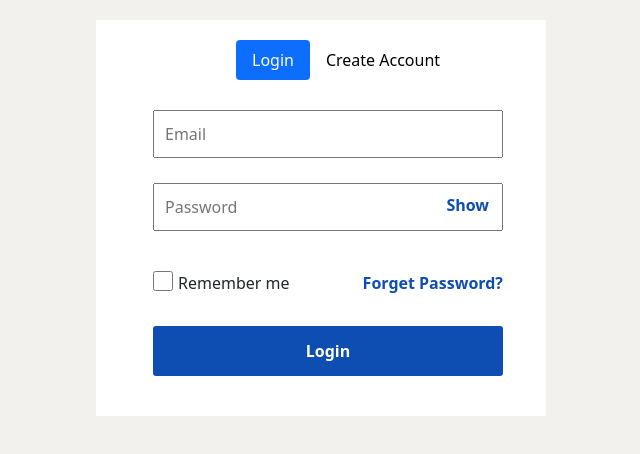
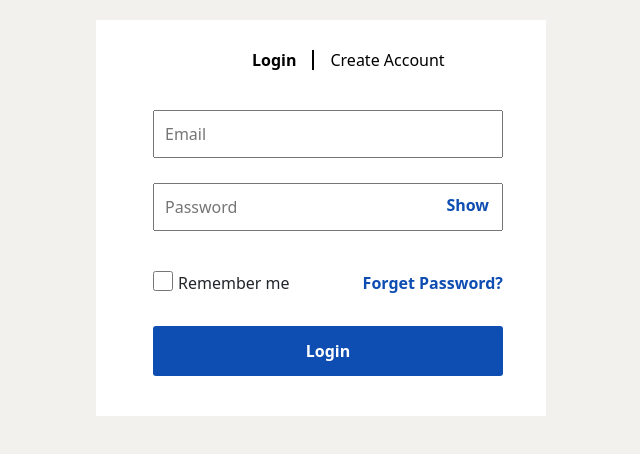
Before and after one commit to Leen-odeh12/Bootstrap-Sass, a plain HTML site: page Sass-Boot/index.html in a window 1280 px wide. Shown: the whole page, without its empty margins (319-959 px from the left). Drawn offline with nearby package versions, Linux system fonts and the light colour scheme.

Commit message:
add element after btn

```diff
--- a/Sass-Boot/index.html
+++ b/Sass-Boot/index.html
@@ -15,9 +15,10 @@
     <div class="tabs">
         <ul class="nav nav-pills" id="pills-tab" role="tablist">
             <li class="nav-item" role="presentation">
-                <button class="nav-link active"  data-bs-toggle="pill" data-bs-target="#pills-home"
+                <button class="nav-link active login"  data-bs-toggle="pill" data-bs-target="#pills-home"
                 aria-selected="true">Login</button>
             </li>
+            <div class="empty"> </div>
             <li class="nav-item" role="presentation">
                 <button class="nav-link" id="pills-profile-tab" data-bs-toggle="pill" data-bs-target="#pills-profile"
                     aria-selected="false">Create Account</button>
--- a/Sass-Boot/scss/main.scss
+++ b/Sass-Boot/scss/main.scss
@@ -111,3 +111,20 @@ div{
     }
 }}
 // --------
+
+
+ .nav-link.active{
+background-color: transparent !important;
+color: black !important;
+font-weight: bold;
+ }
+ .nav-link.active:hover ,.nav-link:hover{
+    color:black;
+     }
+   .empty{
+    background-color: black;
+    width:2px;
+    height: 20px;
+    margin-top: 10px;
+
+   }
```
Also changed, not shown: Sass-Boot/scss/main.css, 1 other file.
